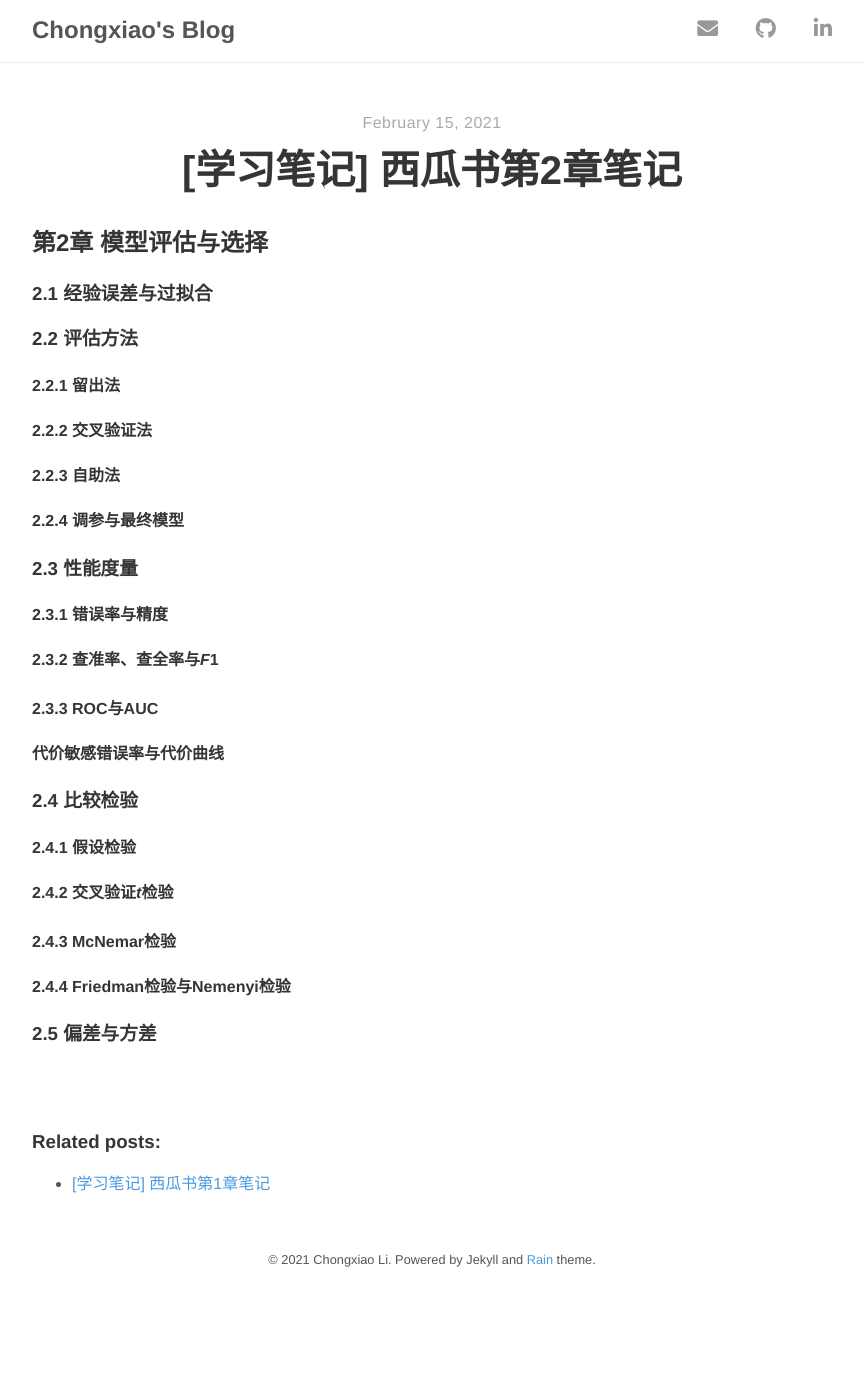
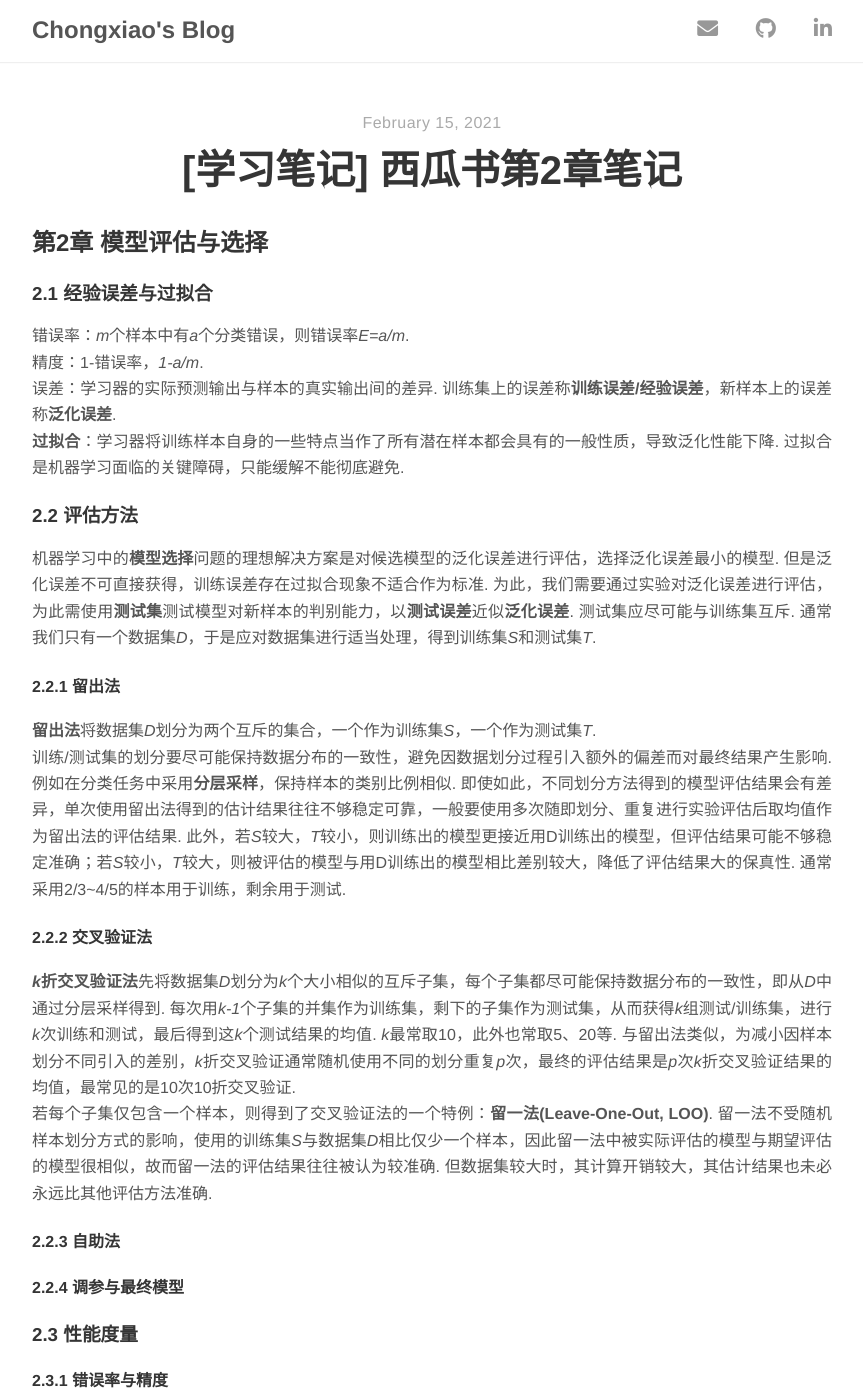
Before and after one commit to Chongxiao-Li/Chongxiao-Li.github.io, a Jekyll site: the page built from _posts/2021-02-15-[学习笔记] 西瓜书第2章笔记.md, in a window 1280 px wide and 1400 px high. Shown: the whole window, without its empty margins (208-1071 px from the left). Built offline with Jekyll 4.4.1, drawn with Linux system fonts in a browser that asks for light colours; nearby versions of some CDN libraries.

Commit message:
Update 2021-02-15-[学习笔记] 西瓜书第2章笔记.md

```diff
--- a/_posts/2021-02-15-[学习笔记] 西瓜书第2章笔记.md
+++ b/_posts/2021-02-15-[学习笔记] 西瓜书第2章笔记.md
@@ -8,10 +8,20 @@ tags: ["machine learning", "西瓜书", "note"]
 ## 第2章 模型评估与选择
 
 ### 2.1 经验误差与过拟合
+错误率：*m*个样本中有*a*个分类错误，则错误率*E=a/m*.
+精度：1-错误率，*1-a/m*.
+误差：学习器的实际预测输出与样本的真实输出间的差异. 训练集上的误差称**训练误差/经验误差**，新样本上的误差称**泛化误差**.
+**过拟合**：学习器将训练样本自身的一些特点当作了所有潜在样本都会具有的一般性质，导致泛化性能下降. 过拟合是机器学习面临的关键障碍，只能缓解不能彻底避免.
 
 ### 2.2 评估方法
+机器学习中的**模型选择**问题的理想解决方案是对候选模型的泛化误差进行评估，选择泛化误差最小的模型. 但是泛化误差不可直接获得，训练误差存在过拟合现象不适合作为标准. 为此，我们需要通过实验对泛化误差进行评估，为此需使用**测试集**测试模型对新样本的判别能力，以**测试误差**近似**泛化误差**. 测试集应尽可能与训练集互斥. 通常我们只有一个数据集*D*，于是应对数据集进行适当处理，得到训练集*S*和测试集*T*.
 #### 2.2.1 留出法
+**留出法**将数据集*D*划分为两个互斥的集合，一个作为训练集*S*，一个作为测试集*T*.
+训练/测试集的划分要尽可能保持数据分布的一致性，避免因数据划分过程引入额外的偏差而对最终结果产生影响. 例如在分类任务中采用**分层采样**，保持样本的类别比例相似. 即使如此，不同划分方法得到的模型评估结果会有差异，单次使用留出法得到的估计结果往往不够稳定可靠，一般要使用多次随即划分、重复进行实验评估后取均值作为留出法的评估结果. 此外，若*S*较大，*T*较小，则训练出的模型更接近用D训练出的模型，但评估结果可能不够稳定准确；若*S*较小，*T*较大，则被评估的模型与用D训练出的模型相比差别较大，降低了评估结果大的保真性. 通常采用2/3~4/5的样本用于训练，剩余用于测试.
 #### 2.2.2 交叉验证法
+***k*折交叉验证法**先将数据集*D*划分为*k*个大小相似的互斥子集，每个子集都尽可能保持数据分布的一致性，即从*D*中通过分层采样得到. 每次用*k-1*个子集的并集作为训练集，剩下的子集作为测试集，从而获得*k*组测试/训练集，进行*k*次训练和测试，最后得到这*k*个测试结果的均值. *k*最常取10，此外也常取5、20等. 与留出法类似，为减小因样本划分不同引入的差别，*k*折交叉验证通常随机使用不同的划分重复*p*次，最终的评估结果是*p*次*k*折交叉验证结果的均值，最常见的是10次10折交叉验证.
+若每个子集仅包含一个样本，则得到了交叉验证法的一个特例：**留一法(Leave-One-Out, LOO)**. 留一法不受随机样本划分方式的影响，使用的训练集*S*与数据集*D*相比仅少一个样本，因此留一法中被实际评估的模型与期望评估的模型很相似，故而留一法的评估结果往往被认为较准确. 但数据集较大时，其计算开销较大，其估计结果也未必永远比其他评估方法准确.
+
 #### 2.2.3 自助法
 #### 2.2.4 调参与最终模型
 
```
